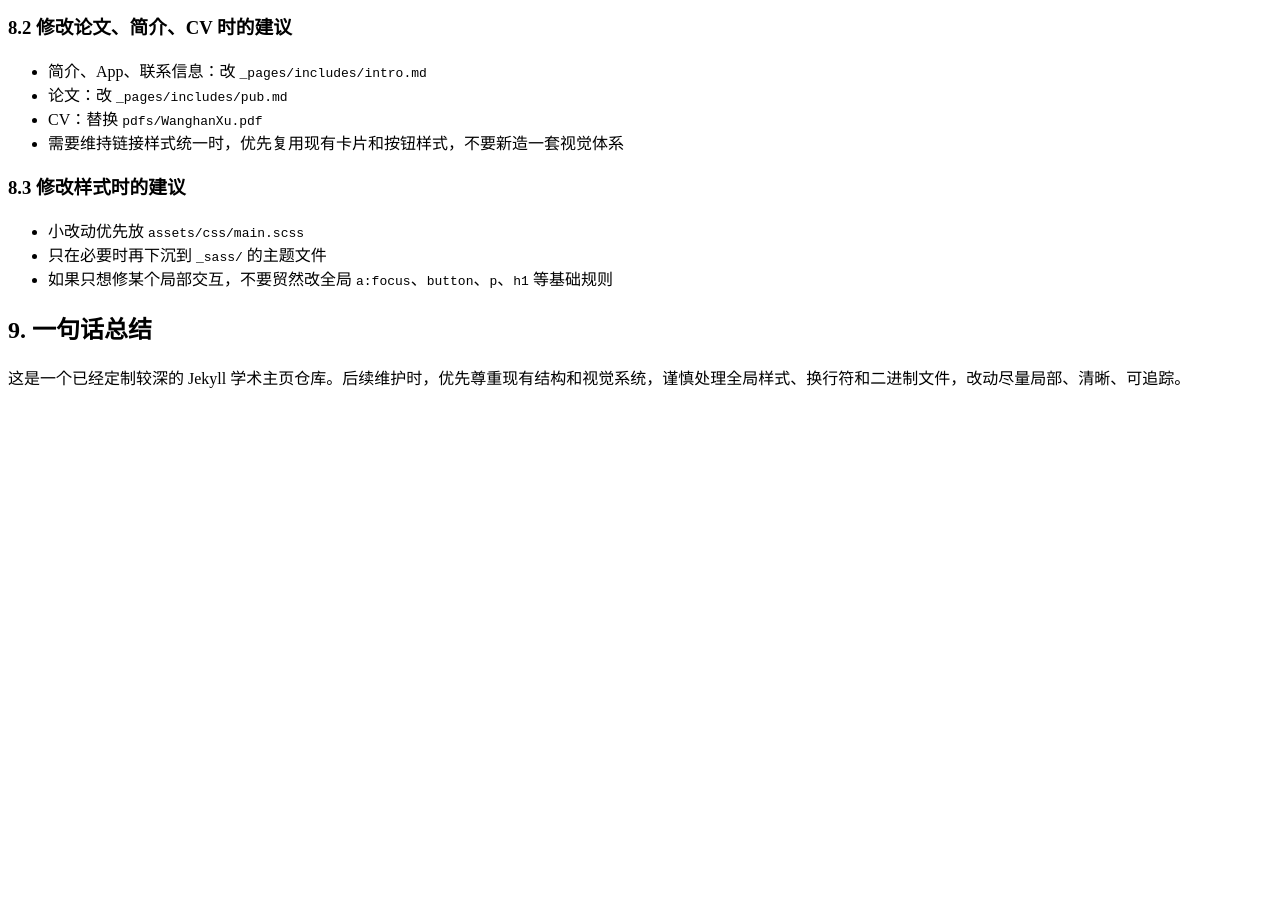
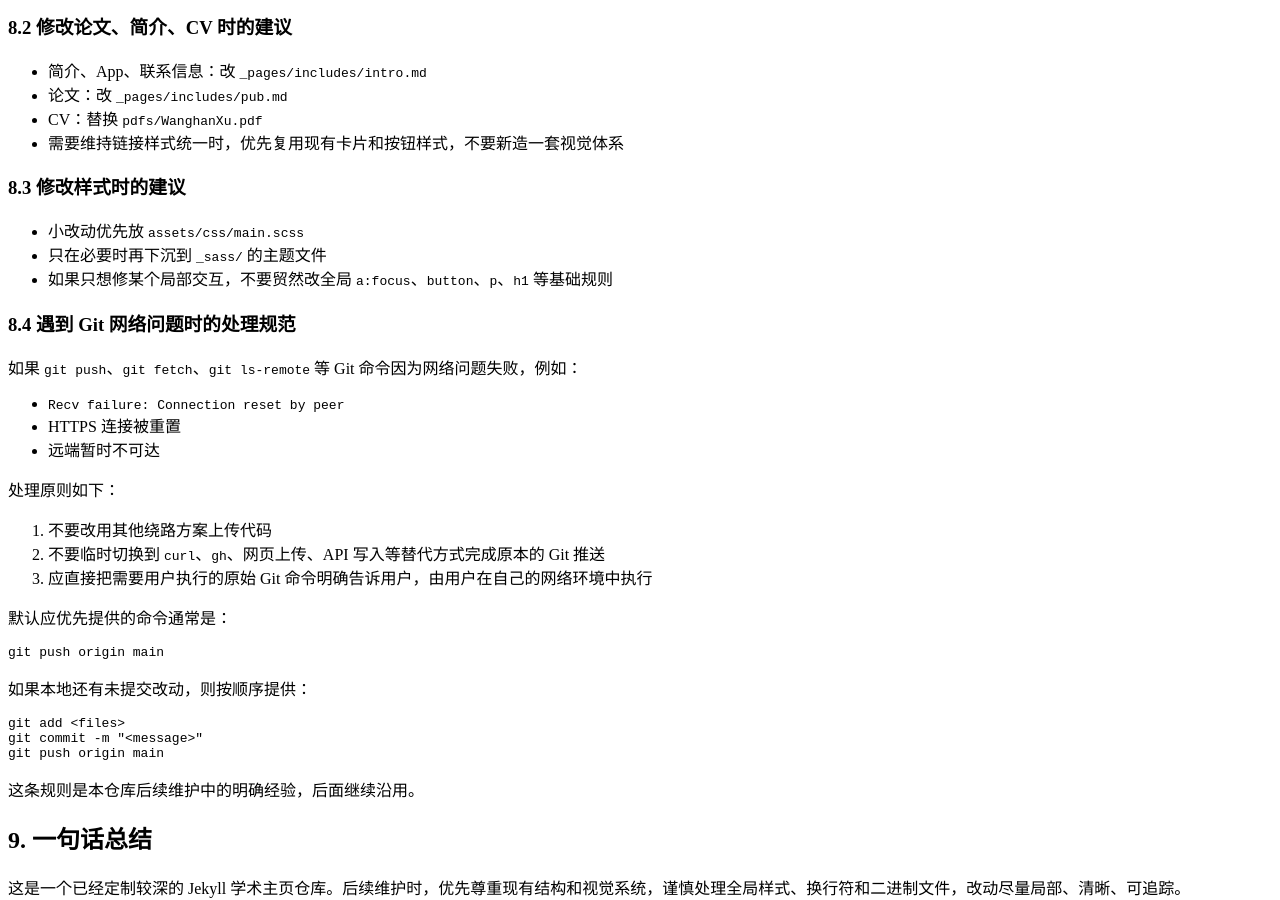
Before and after one commit to black-yt/black-yt.github.io, a Jekyll site: the page built from AGENTS.md, in a window 1280 px wide and 900 px high, scrolled down 5535 px. Built offline with Jekyll 4.4.1, drawn with Linux system fonts in a browser that asks for light colours; our own code applies the rules of GitHub Pages for plain Markdown files; before the commit the page ends 5940 px from its top, so only the background shows below that.

Commit message:
Update AGENTS push guidance

````diff
--- a/AGENTS.md
+++ b/AGENTS.md
@@ -256,6 +256,36 @@ App 卡片维护在 `_pages/includes/intro.md` 的 `My Apps` 区域。
 - 只在必要时再下沉到 `_sass/` 的主题文件
 - 如果只想修某个局部交互，不要贸然改全局 `a:focus`、`button`、`p`、`h1` 等基础规则
 
+### 8.4 遇到 Git 网络问题时的处理规范
+
+如果 `git push`、`git fetch`、`git ls-remote` 等 Git 命令因为网络问题失败，例如：
+
+- `Recv failure: Connection reset by peer`
+- HTTPS 连接被重置
+- 远端暂时不可达
+
+处理原则如下：
+
+1. 不要改用其他绕路方案上传代码
+2. 不要临时切换到 `curl`、`gh`、网页上传、API 写入等替代方式完成原本的 Git 推送
+3. 应直接把需要用户执行的原始 Git 命令明确告诉用户，由用户在自己的网络环境中执行
+
+默认应优先提供的命令通常是：
+
+```bash
+git push origin main
+```
+
+如果本地还有未提交改动，则按顺序提供：
+
+```bash
+git add <files>
+git commit -m "<message>"
+git push origin main
+```
+
+这条规则是本仓库后续维护中的明确经验，后面继续沿用。
+
 ## 9. 一句话总结
 
 这是一个已经定制较深的 Jekyll 学术主页仓库。后续维护时，优先尊重现有结构和视觉系统，谨慎处理全局样式、换行符和二进制文件，改动尽量局部、清晰、可追踪。
````
